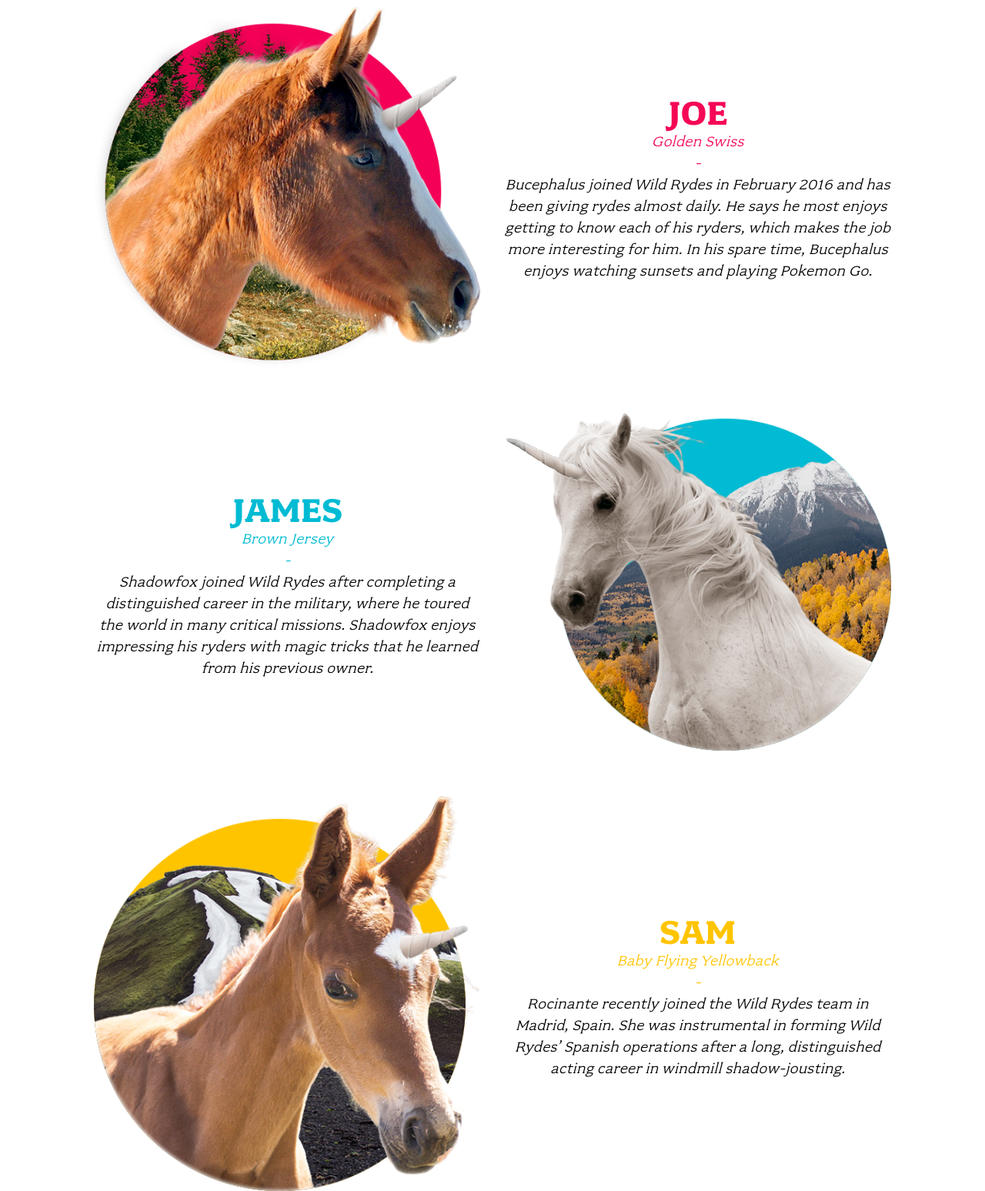
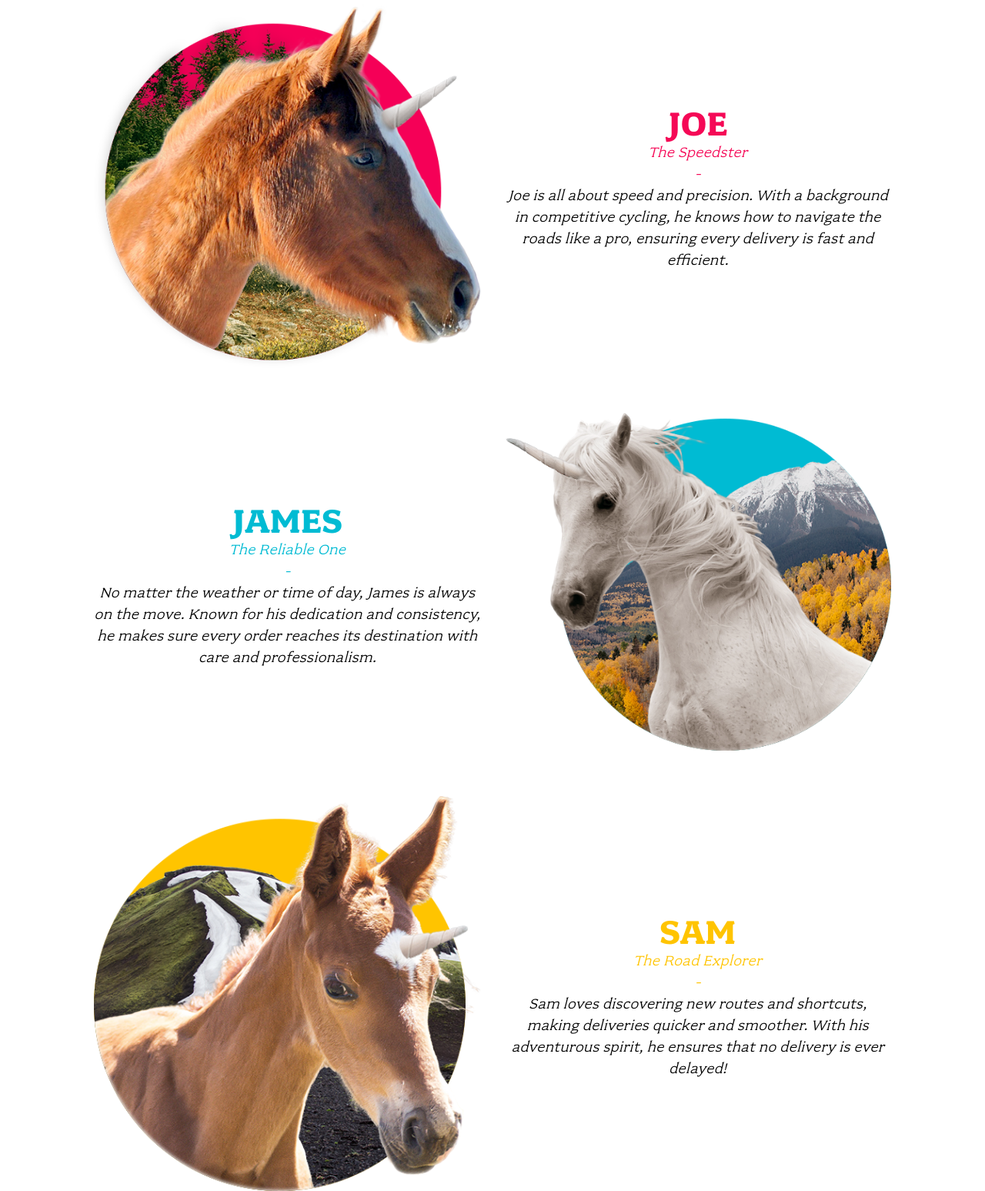
Before and after one commit to mayamnaizel/wildrydes-site, a plain HTML site: page unicorns.html in a window 1280 px wide. Shown: the part 869-2416 px from the top of the page at 77% size. Drawn offline with Linux system fonts and the light colour scheme.

Commit message:
Update unicorns.html

```diff
--- a/unicorns.html
+++ b/unicorns.html
@@ -36,7 +36,7 @@
 
   <div class="row column medium-10 large-8 xxlarge-6">
     <p class="content">
-      Luminus Rides has a dedicated staff that recruits, and trains. We take great pride in the quality of Riders and rides that we provide to our customers, and our staff exercises the utmost care.
+      Luminus Rides has a dedicated staff that recruits and trains. We take great pride in the quality of Riders and rides that we provide to our customers, and our staff exercises the utmost care.
     </p>
 
     <p class="content">
@@ -55,9 +55,9 @@
 
         <div class="columns medium-7 large-6 xlarge-5 xxlarge-4">
           <h2 class="title">Joe</h2>
-          <div class="subtitle">Golden Swiss</div>
+          <div class="subtitle">The Speedster</div>
           <p class="content">
-            Bucephalus joined Wild Rydes in February 2016 and has been giving rydes almost daily. He says he most enjoys getting to know each of his ryders, which makes the job more interesting for him. In his spare time, Bucephalus enjoys watching sunsets and playing Pokemon Go.
+           Joe is all about speed and precision. With a background in competitive cycling, he knows how to navigate the roads like a pro, ensuring every delivery is fast and efficient.
           </p>
         </div>
       </div>
@@ -71,9 +71,9 @@
 
         <div class="columns medium-7 medium-pull-5 large-6 large-pull-6 xlarge-5 xlarge-pull-5 xxlarge-4 xxlarge-offset-1">
           <h2 class="title">James</h2>
-          <div class="subtitle">Brown Jersey</div>
+          <div class="subtitle">The Reliable One</div>
           <p class="content">
-            Shadowfox joined Wild Rydes after completing a distinguished career in the military, where he toured the world in many critical missions. Shadowfox enjoys impressing his ryders with magic tricks that he learned from his previous owner.
+            No matter the weather or time of day, James is always on the move. Known for his dedication and consistency, he makes sure every order reaches its destination with care and professionalism.
           </p>
         </div>
       </div>
@@ -87,9 +87,9 @@
 
         <div class="columns medium-7 large-6 xlarge-5 xxlarge-4">
           <h2 class="title">Sam</h2>
-          <div class="subtitle">Baby Flying Yellowback</div>
+          <div class="subtitle">The Road Explorer</div>
           <p class="content">
-            Rocinante recently joined the Wild Rydes team in Madrid, Spain. She was instrumental in forming Wild Rydes’ Spanish operations after a long, distinguished acting career in windmill shadow-jousting.
+          Sam loves discovering new routes and shortcuts, making deliveries quicker and smoother. With his adventurous spirit, he ensures that no delivery is ever delayed!
           </p>
         </div>
       </div>
@@ -101,8 +101,8 @@
       <nav class="footer-nav">
         <ul>
           <li><a href="index.html">Home</a></li>
-          <li><a href="unicorns.html">Meet the Unicorns</a></li>
-          <li><a href="investors.html">Investors & Board of Directors</a></li>
+          <li><a href="unicorns.html">Meet the Riders</a></li>
+
           <li><a href="faq.html">FAQ</a></li>
           <li><a href="apply.html">Apply</a></li>
         </ul>
```
